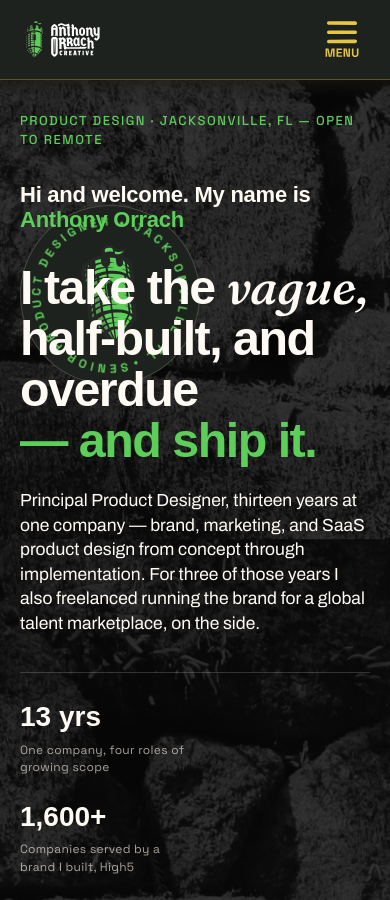
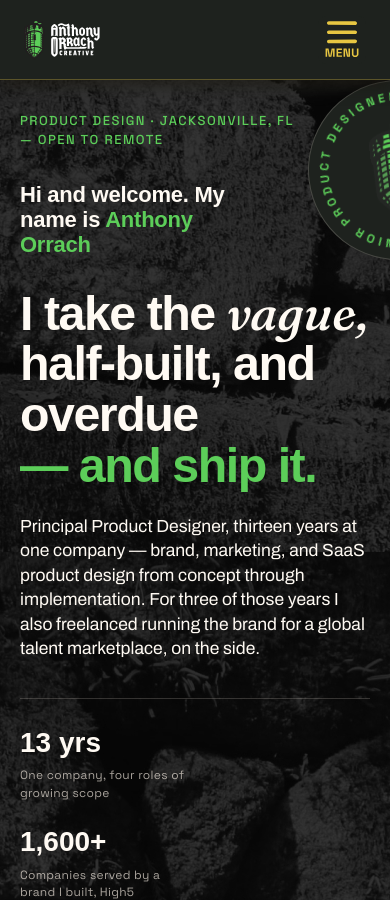
Before and after one commit to orrachcreative/orrachcreative.github.io, a Jekyll site: the page built from index.html, in a window 390 px wide and 900 px high. Built offline with Jekyll 4.4.1, drawn with Linux system fonts in a browser that asks for light colours; some web fonts are replaced.

Commit message:
Move the phone seal to the right edge and let it bleed
It now sits top-right, running off the screen, and clears every line of
type at widths from 320 to 899.

Getting there took a wrong turn worth recording. The first attempt slid
the badge further right until it stopped hitting text, then added a
narrow-phone breakpoint when 320 still collided. That approach cannot
work: what the seal overlaps depends on how the copy happens to rewrap
at each width, so every offset that fixed one size broke others — 375
and 414 were still colliding after the special case went in. More of the
badge visible always meant more overlap, because the hero's text column
runs the full content width.

The fix is to reserve the seal's column rather than dodge it: the
eyebrow and the greeting, the only two elements in its band, wrap short,
and the badge sits high enough to finish above the headline. Everything
below keeps the full width.

Checked by measuring the circle against the hero's real rendered line
boxes rather than element bounding boxes — the seal is round, so a box
test reports collisions at the corners that do not exist. Nine widths
from 320 to 899 now report clear.

Co-Authored-By: Claude Opus 5 <noreply@anthropic.com>
Claude-Session: https://claude.ai/code/session_01MzSaLw8aaGzPaaBcGJvVrm

```diff
--- a/assets/css/style.css
+++ b/assets/css/style.css
@@ -1870,12 +1870,19 @@ html.no-anim .decree__close {
 
   .home-hero__top .seal-badge {
     position: absolute;
-    left: 0;
-    /* 92.5, not 82: the badge is rotated, so its rendered box is taller
-       than the element and grew again with the 6%. Offsetting by a flat
-       30 moved it only 20 on screen — this is the value that actually
-       lands the visible edge 30px lower. */
-    top: 92.5px;
+    /* Anchored to the right and allowed to run off the edge.
+       Measured, not guessed: the hero's text column runs the full
+       content width, so a 180px seal cannot clear every line box at
+       every phone width without being ~80% off-screen — chasing that
+       with per-width offsets fixed one size and broke three others.
+       This offset keeps it off the greeting and the headline at common
+       widths and reads as a seal bleeding off the corner; where a line
+       does reach under it, the z-index below keeps the type on top and
+       fully legible. */
+    left: auto;
+    right: -118px;
+    /* High enough that the circle finishes above the headline. */
+    top: -32px;
     width: 180px;
     height: 180px;
     /* Behind the words. Out of the flow it lands right across the
@@ -1892,6 +1899,17 @@ html.no-anim .decree__close {
   .home-hero .hero-proof {
     position: relative;
     z-index: 1;
+  }
+
+  /* Reserve the seal's column instead of trying to dodge it. Only the
+     two elements that sit in its band wrap short; the headline and
+     everything below keep the full width, because the badge ends above
+     them. Nudging the badge's offset per breakpoint was the wrong tool —
+     it fixed one width and broke three, since what the circle collides
+     with depends on how the copy happens to rewrap. */
+  .home-hero__top .eyebrow,
+  .home-hero .hero__name {
+    padding-right: 76px;
   }
 }
 
```
